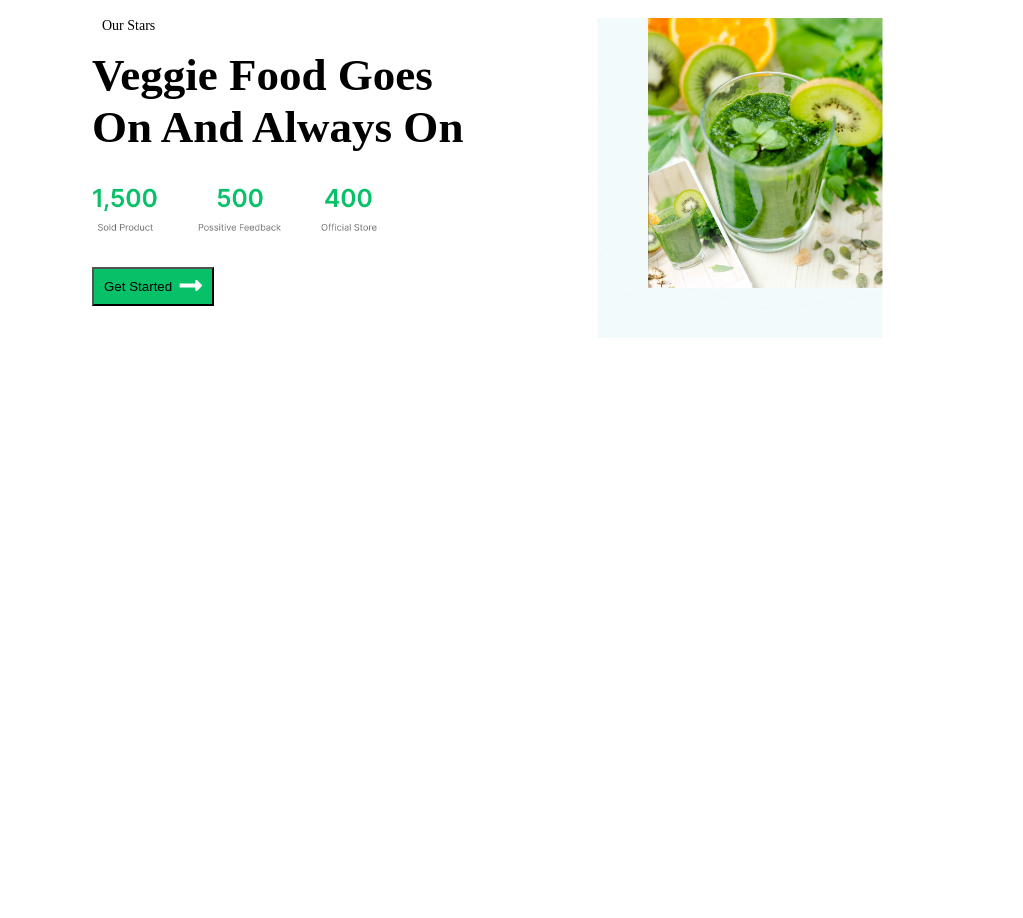
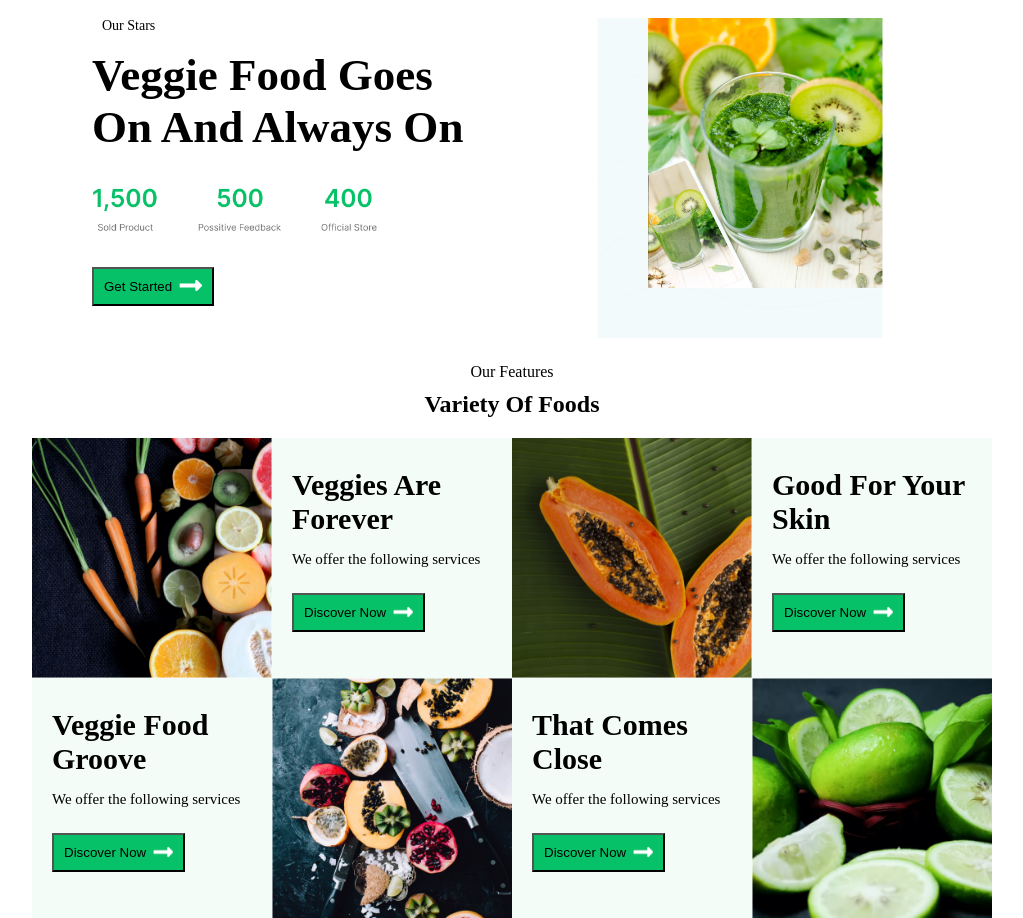
Before and after one commit to AbuRayhan1262000/Foodies, a plain HTML site: page index.html in a window 1280 px wide. Shown: the part 1000-1918 px from the top of the page, without its empty margins (128-1151 px from the left). Before the commit the page ends 1357 px from the top, so only its background shows below. Drawn offline with Linux system fonts and the light colour scheme.

Commit message:
feature-area

```diff
--- a/Style.css
+++ b/Style.css
@@ -211,3 +211,64 @@ margin: 0px 60px;
 }
 
 /* star area end */
+/* features area start */
+.features{
+    width:960px;
+    margin: 0 auto;
+    height: 500px;
+}
+.features .features-text{
+    text-align: center;
+}
+.features .features-text .features-para{
+    margin:10px 0px;
+}
+.features .features-banner{
+    margin-top: 20px;
+}
+.features .features-banner .single-feature-part-1{
+    display:flex;
+}
+.single-feature-part-2{
+    display:flex;
+}
+.single-feature-banner{
+    width:240px;
+    display: flex;
+}
+.single-feature-banner img{
+    width: 240px;
+    cursor: pointer;
+}
+.single-feature-banner .text-div{
+    width:240px;
+    height:240px;
+    background-color:#F3FcF7 ;
+}
+.single-feature-banner .text-div .btn{
+    margin-top:15px;
+    padding: 10px;
+    background-color:#06C167 ;
+}
+.single-feature-banner .text-div .text-heading{
+    font-size: 30px;
+    margin-top: 30px;
+    margin-left: 20px;
+}
+.single-feature-banner .text-div .text-para{
+    font-size:15px;
+    margin-top: 15px;
+    margin-left: 20px;
+}
+.single-feature-banner .text-div .btn{
+    margin-top: 25px;
+    margin-left: 20px;
+    cursor: pointer;
+}
+.single-feature-banner .text-div .btn img{
+    width:20px;
+    height:10px;
+    margin-left: 7px;
+
+}
+/* features area end */
--- a/index.html
+++ b/index.html
@@ -142,6 +142,68 @@
         </div>
     </div>
       <!-- ==star area end=== -->
+    <div class="features-area">
+        <div class="features">
+            <div class="features-text">
+                <p class="features-para">Our Features</p>
+                <h2 class="features-title">Variety Of Foods</h2>
+            </div>
+            <div class="features-banner">
+               <div class="single-feature-part-1">
+                <div class="single-feature-banner">
+                    <img src="./Image/Place Your Image (2).png" alt="">
+                </div>
+
+                <div class="single-feature-banner">
+                    <div class="text-div">
+                        <h3 class="text-heading">Veggies Are Forever</h3>
+                        <p class="text-para">We offer the following services</p>
+                        <button class="btn">Discover Now<img src="./Image/Icon awesome-long-arrow-alt-right.png"class="arrow-sign"alt=""></button>
+
+                    </div>
+                </div>
+
+                <div class="single-feature-banner">
+                    <img src="./Image/Place Your Image (3).png" alt="">
+                </div>
+
+                <div class="single-feature-banner">
+                    <div class="text-div">
+                        <h3 class="text-heading">Good For Your Skin</h3>
+                        <p class="text-para">We offer the following services</p>
+                        <button class="btn">Discover Now<img src="./Image/Icon awesome-long-arrow-alt-right.png"class="arrow-sign"alt=""></button>
+                    </div>
+               </div>
+            </div>
+
+                <div class="single-feature-part-2">
+                    <div class="single-feature-banner">
+                        <div class="text-div">
+                            <h3 class="text-heading">Veggie Food Groove</h3>
+                        <p class="text-para">We offer the following services</p>
+                        <button class="btn">Discover Now<img src="./Image/Icon awesome-long-arrow-alt-right.png"class="arrow-sign"alt=""></button>
+                        </div>
+                    </div>
+
+                    <div class="single-feature-banner">
+                        <img src="./Image/Place Your Image (4).png" alt="">
+                    </div>
+
+                    <div class="single-feature-banner">
+                        <div class="text-div">
+                            <h3 class="text-heading">That Comes Close</h3>
+                        <p class="text-para">We offer the following services</p>
+                        <button class="btn">Discover Now<img src="./Image/Icon awesome-long-arrow-alt-right.png"class="arrow-sign"alt=""></button>
+                        </div>
+                    </div>
+
+                    <div class="single-feature-banner">
+                        <img src="./Image/Place Your Image (5).png" alt="">
+                    </div>
+                </div>
+            </div>
+        </div>
+    </div>
 
 
 
```
Also changed, not shown: Image/Our Features (1).png (deleted), Image/Our Features (2).png (deleted), Image/Our Features (3).png (deleted), Image/Our Features (4).png (deleted), Image/Our Features (5).png (deleted), Image/Our Features (6).png (deleted), Image/Our Features (7).png (deleted), Image/Our Features.png (deleted), Image/Place Your Image (2).png (added), Image/Place Your Image (3).png (added), Image/Place Your Image (4).png (added), Image/Place Your Image (5).png (added), Image/Star.png (deleted).
